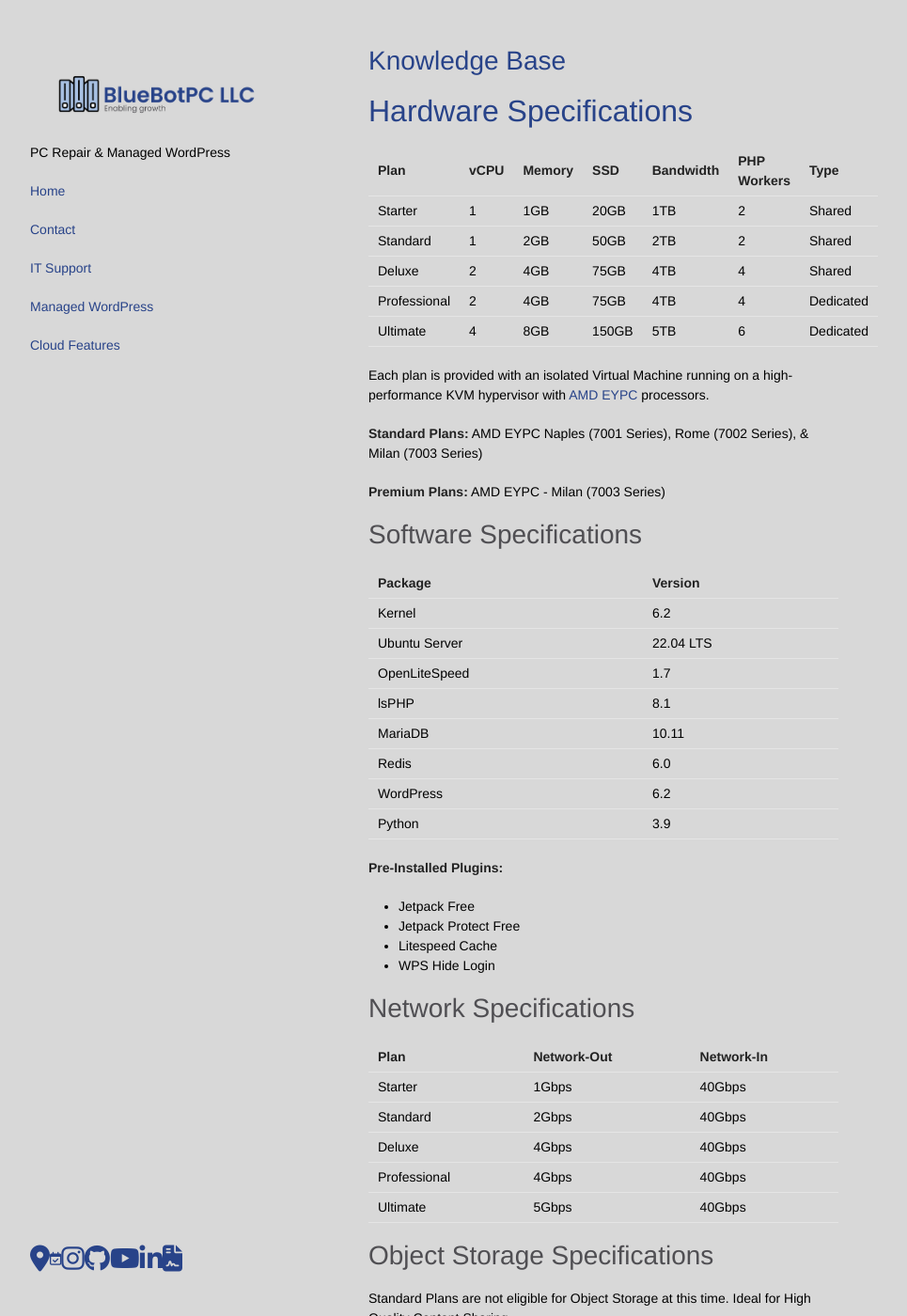
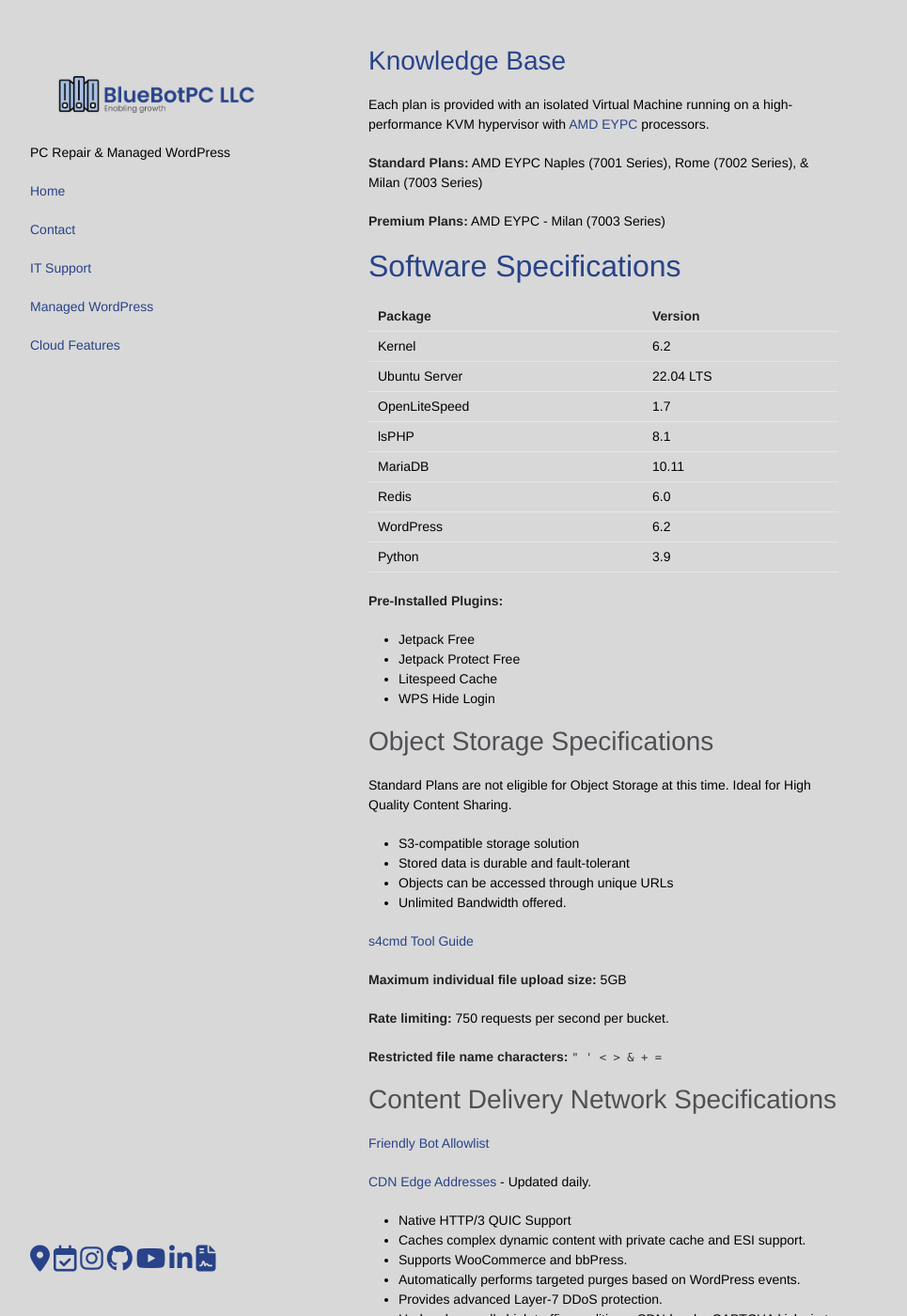
Before and after one commit to GoobyFRS/bluebotpc-web, a Jekyll site: the page built from pages/kb/kb-home.md, in a window 1280 px wide and 1400 px high. Shown: the whole window at 94% size, without its empty margins (178-1143 px from the left). Built offline with Jekyll 4.4.1, drawn with Linux system fonts in a browser that asks for light colours; nearby versions of some CDN libraries; our own code applies the rules of GitHub Pages for plain Markdown files.

Commit message:
footer calendar size  up

```diff
--- a/_layouts/default.html
+++ b/_layouts/default.html
@@ -42,7 +42,7 @@
       </section>
       <footer>
         <!-- Font Awesome Icons with Links -->
-        <a href="https://goo.gl/maps/tpvP1qEGxMuZzKxx5/" aria-label="Google Maps"><i class="fa-solid fa-location-dot fa-2xl"></i></a><a href="https://calendly.com/bluebotpc/" aria-label="Calendly"><i class="fa-regular fa-calendar-check"></i></a><a href="https://www.instagram.com/bluebotpc/" aria-label="Instagram"><i class="fa-brands fa-instagram fa-2xl"></i></a><a href="https://github.com/bluebotpc/" aria-label="GitHub"><i class="fa-brands fa-github fa-2xl"></i></a><a href="https://www.youtube.com/@GoobyFRS" aria-label="YouTube"><i class="fa-brands fa-youtube fa-2xl"></i></a><a href="https://www.linkedin.com/in/mattfaulknerbbpc/" aria-label="LinkedIn"><i class="fa-brands fa-linkedin-in fa-2xl"></i></a><a href="https://www.mattfaulkner.net/bluebotpc/" aria-label="LinkedIn"><i class="fa-solid fa-file-contract fa-2xl"></i></a>
+        <a href="https://goo.gl/maps/tpvP1qEGxMuZzKxx5/" aria-label="Google Maps"><i class="fa-solid fa-location-dot fa-2xl"></i></a> <a href="https://calendly.com/bluebotpc/" aria-label="Calendly"><i class="fa-regular fa-calendar-check fa-2xl"></i></a> <a href="https://www.instagram.com/bluebotpc/" aria-label="Instagram"><i class="fa-brands fa-instagram fa-2xl"></i></a> <a href="https://github.com/bluebotpc/" aria-label="GitHub"><i class="fa-brands fa-github fa-2xl"></i></a> <a href="https://www.youtube.com/@GoobyFRS" aria-label="YouTube"><i class="fa-brands fa-youtube fa-2xl"></i></a> <a href="https://www.linkedin.com/in/mattfaulknerbbpc/" aria-label="LinkedIn"><i class="fa-brands fa-linkedin-in fa-2xl"></i></a> <a href="https://www.mattfaulkner.net/bluebotpc/" aria-label="LinkedIn"><i class="fa-solid fa-file-contract fa-2xl"></i></a>
       </div>
     <script src="{{ "/assets/js/scale.fix.js" | relative_url }}"></script>
   </body>
--- a/pages/kb/kb-home.md
+++ b/pages/kb/kb-home.md
@@ -3,15 +3,6 @@ layout: default
 permalink: pages/kb/
 ---
 # Knowledge Base
-
-## Hardware Specifications
-
-| **Plan**     | **vCPU** | **Memory** | **SSD** | **Bandwidth** | **PHP Workers** | **Type** |
-| Starter      | 1 | 1GB | 20GB | 1TB | 2 | Shared |
-| Standard     | 1 | 2GB | 50GB | 2TB | 2 | Shared |
-| Deluxe       | 2 | 4GB | 75GB | 4TB | 4 | Shared |
-| Professional | 2 | 4GB | 75GB | 4TB | 4 | Dedicated |
-| Ultimate     | 4 | 8GB | 150GB | 5TB | 6 | Dedicated |
 
 Each plan is provided with an isolated Virtual Machine running on a high-performance KVM hypervisor with [AMD EYPC](https://www.linode.com/amd/) processors.
 
@@ -19,7 +10,7 @@ Each plan is provided with an isolated Virtual Machine running on a high-perform
 
 **Premium Plans:** AMD EYPC - Milan (7003 Series)
 
-### Software Specifications
+## Software Specifications
 
 | **Package**   | **Version** |
 | Kernel        | 6.2 |
@@ -37,15 +28,6 @@ Each plan is provided with an isolated Virtual Machine running on a high-perform
 - Jetpack Protect Free
 - Litespeed Cache
 - WPS Hide Login
-
-### Network Specifications
-
-| **Plan**     | **Network-Out** | **Network-In** |
-| Starter      | 1Gbps | 40Gbps |
-| Standard     | 2Gbps | 40Gbps |
-| Deluxe       | 4Gbps | 40Gbps |
-| Professional | 4Gbps | 40Gbps |
-| Ultimate     | 5Gbps | 40Gbps |
 
 ### Object Storage Specifications
 
```
Also changed, not shown: pages/contact.md (+1 -3 lines), pages/faq.md (deleted, +0 -42 lines), pages/kb/hardware-specs.md (added, +21 -0 lines).
